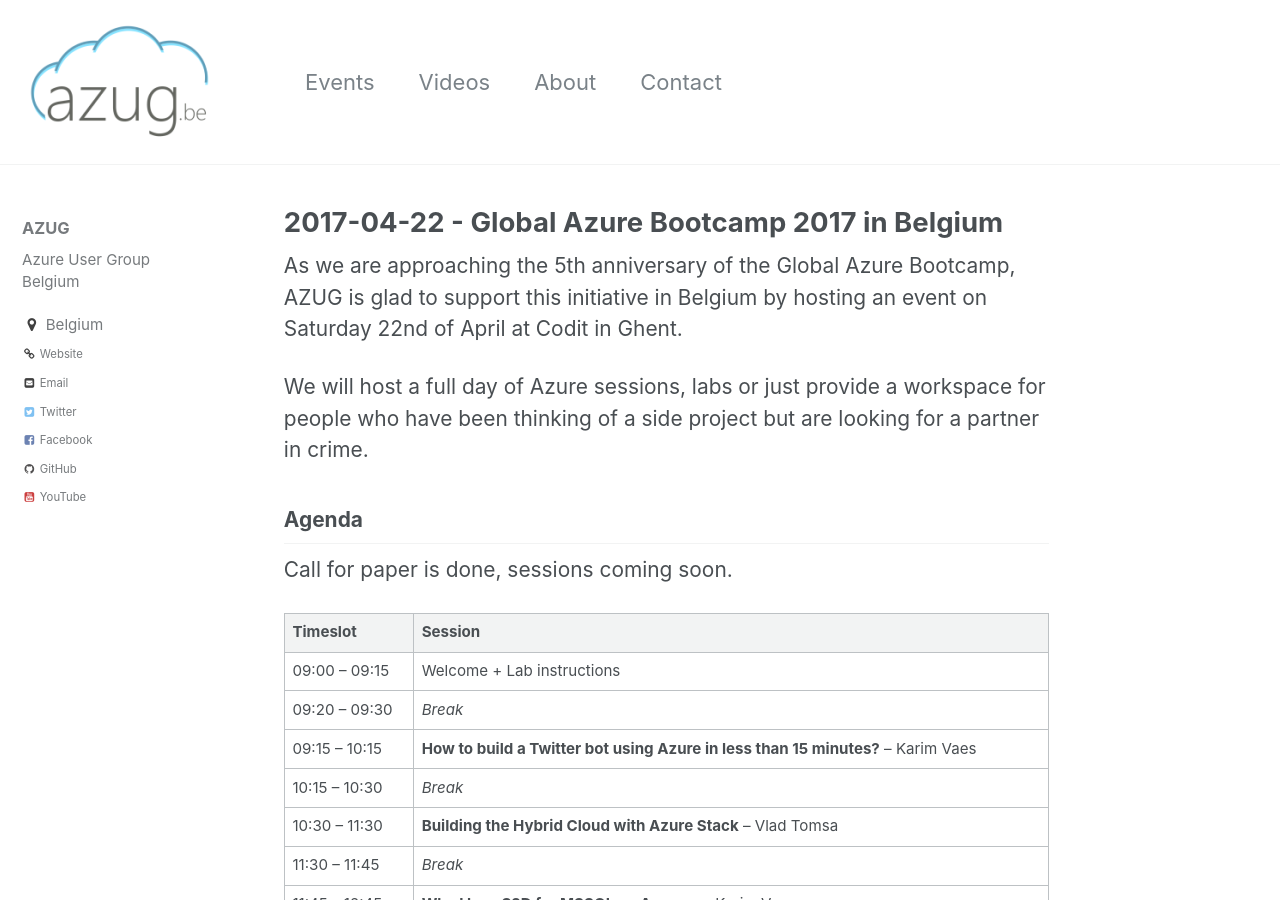
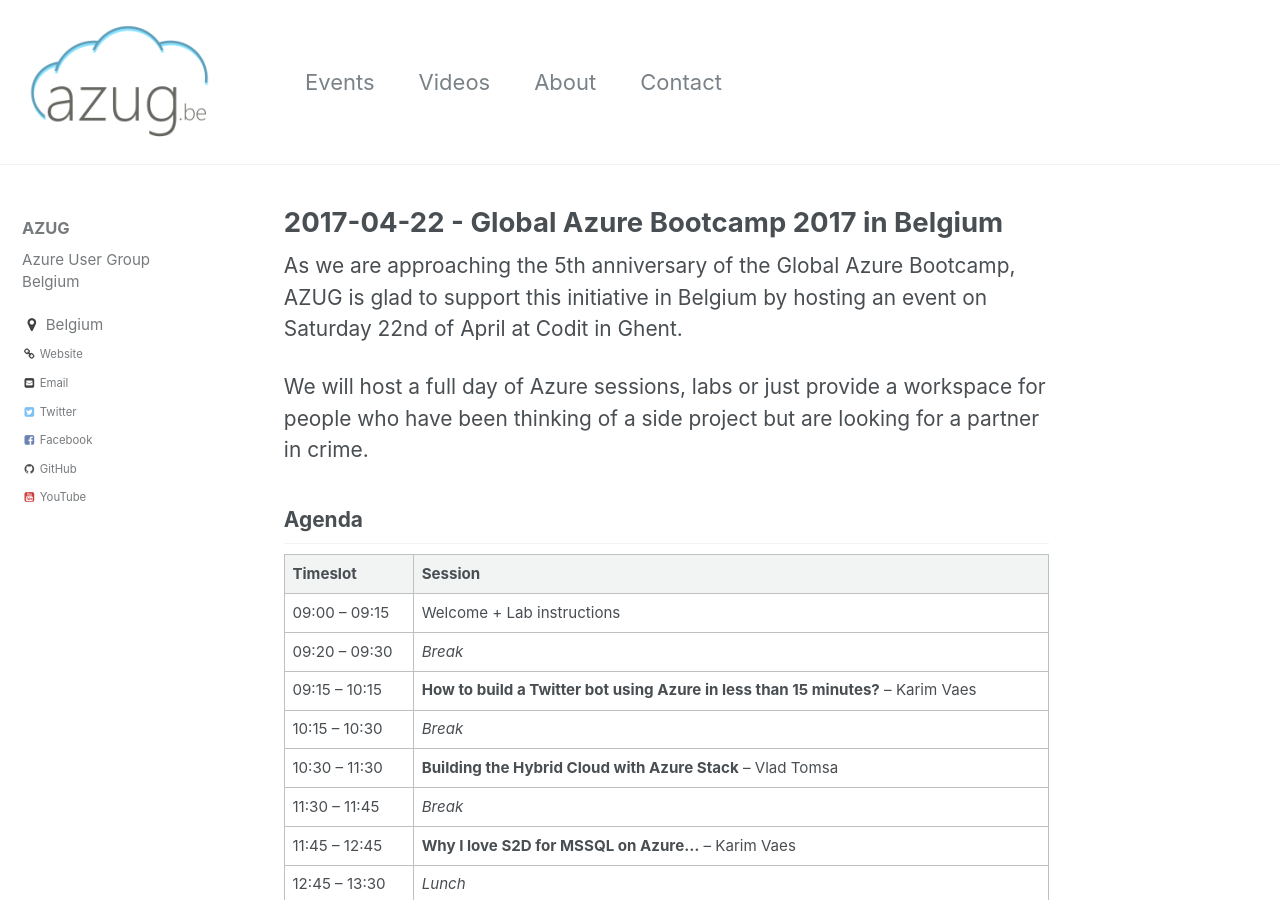
Before and after one commit to AzugBe/azugbe.github.io, a Jekyll site: the page built from _posts/events/2017-04-22---global-azure-bootcamp-2017.md, in a window 1280 px wide and 900 px high. Built offline with Jekyll 4.4.1, drawn with Linux system fonts in a browser that asks for light colours.

Commit message:
Remove intro for agenda

```diff
--- a/_posts/events/2017-04-22---global-azure-bootcamp-2017.md
+++ b/_posts/events/2017-04-22---global-azure-bootcamp-2017.md
@@ -17,7 +17,6 @@ As we are approaching the 5th anniversary of the Global Azure Bootcamp, AZUG is
 We will host a full day of Azure sessions, labs or just provide a workspace for people who have been thinking of a side project but are looking for a partner in crime.
 
 ## Agenda
-Call for paper is done, sessions coming soon.
 
 | Timeslot        | Session                                                                                                                              |
 |:-------------------|:-------------------------------------------------------------------------------------------------------------------|
```
